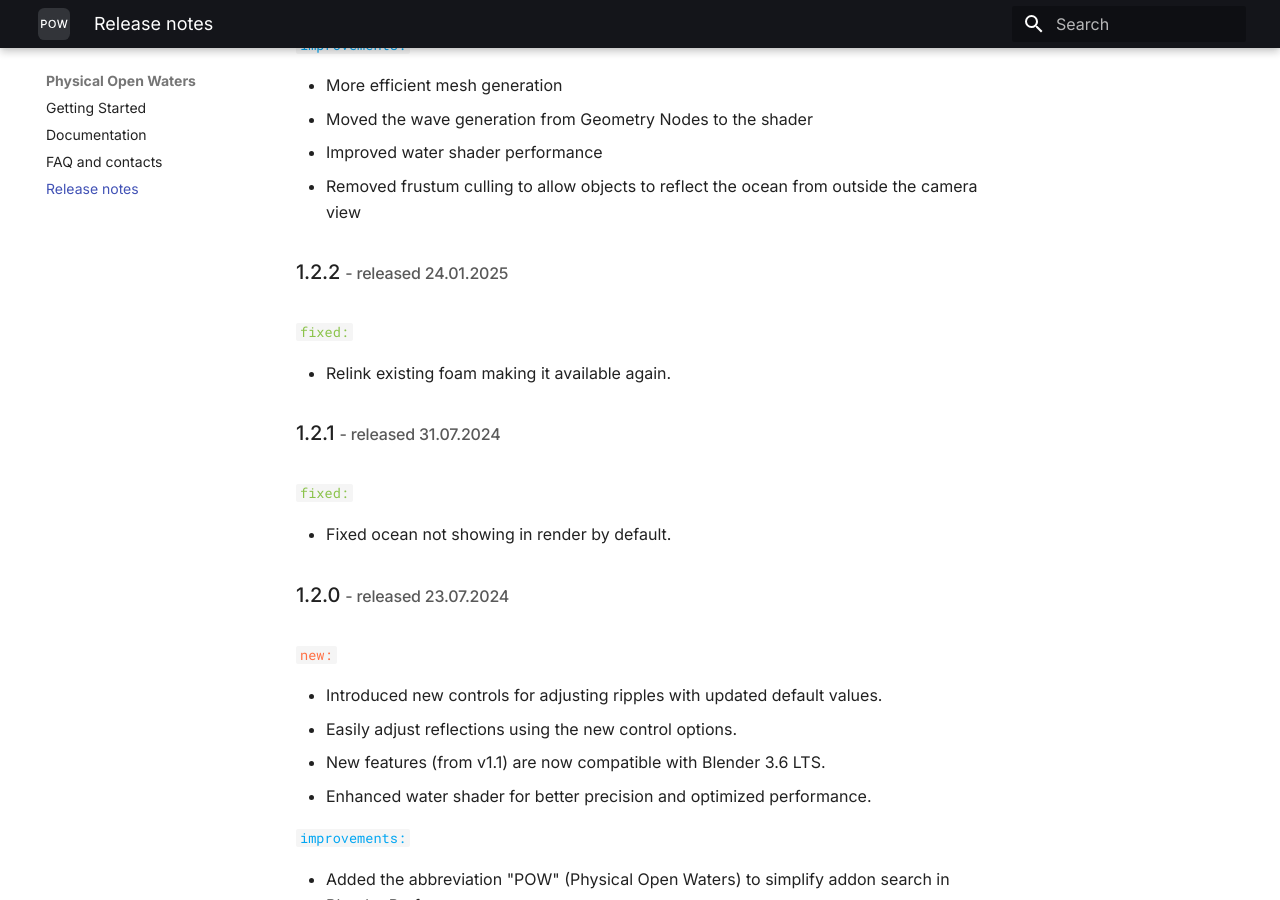
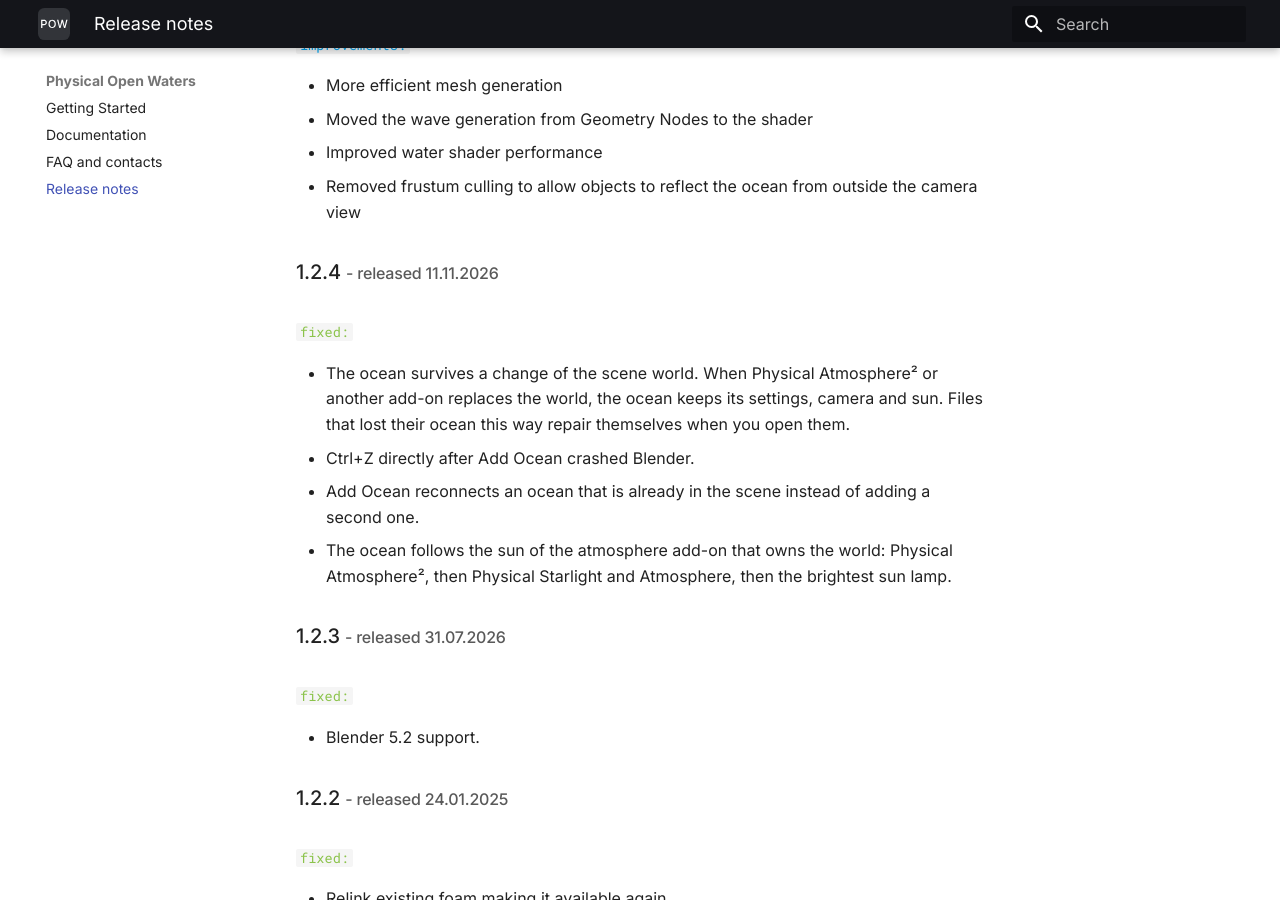
Before and after one commit to PhysicalAddons/web-pow, an MkDocs documentation site: the page built from docs/release-notes.md, in a window 1280 px wide and 900 px high, scrolled down 499 px. Built offline with MkDocs 1.6.1 and Material for MkDocs 9.7.7, drawn with Linux system fonts in a browser that asks for light colours.

Commit message:
Release notes: 1.2.4 and 1.2.3

```diff
--- a/docs/release-notes.md
+++ b/docs/release-notes.md
@@ -15,6 +15,21 @@
 - Improved water shader performance
 - Removed frustum culling to allow objects to reflect the ocean from outside the camera view
 
+
+### 1.2.4 <small>- released 11.11.2026</small>
+
+`fixed:`{: .label-fixed }
+
+- The ocean survives a change of the scene world. When Physical Atmosphere² or another add-on replaces the world, the ocean keeps its settings, camera and sun. Files that lost their ocean this way repair themselves when you open them.
+- Ctrl+Z directly after Add Ocean crashed Blender.
+- Add Ocean reconnects an ocean that is already in the scene instead of adding a second one.
+- The ocean follows the sun of the atmosphere add-on that owns the world: Physical Atmosphere², then Physical Starlight and Atmosphere, then the brightest sun lamp.
+
+### 1.2.3 <small>- released 31.07.2026</small>
+
+`fixed:`{: .label-fixed }
+
+- Blender 5.2 support.
 
 ### 1.2.2 <small>- released 24.01.2025</small>
 
```
